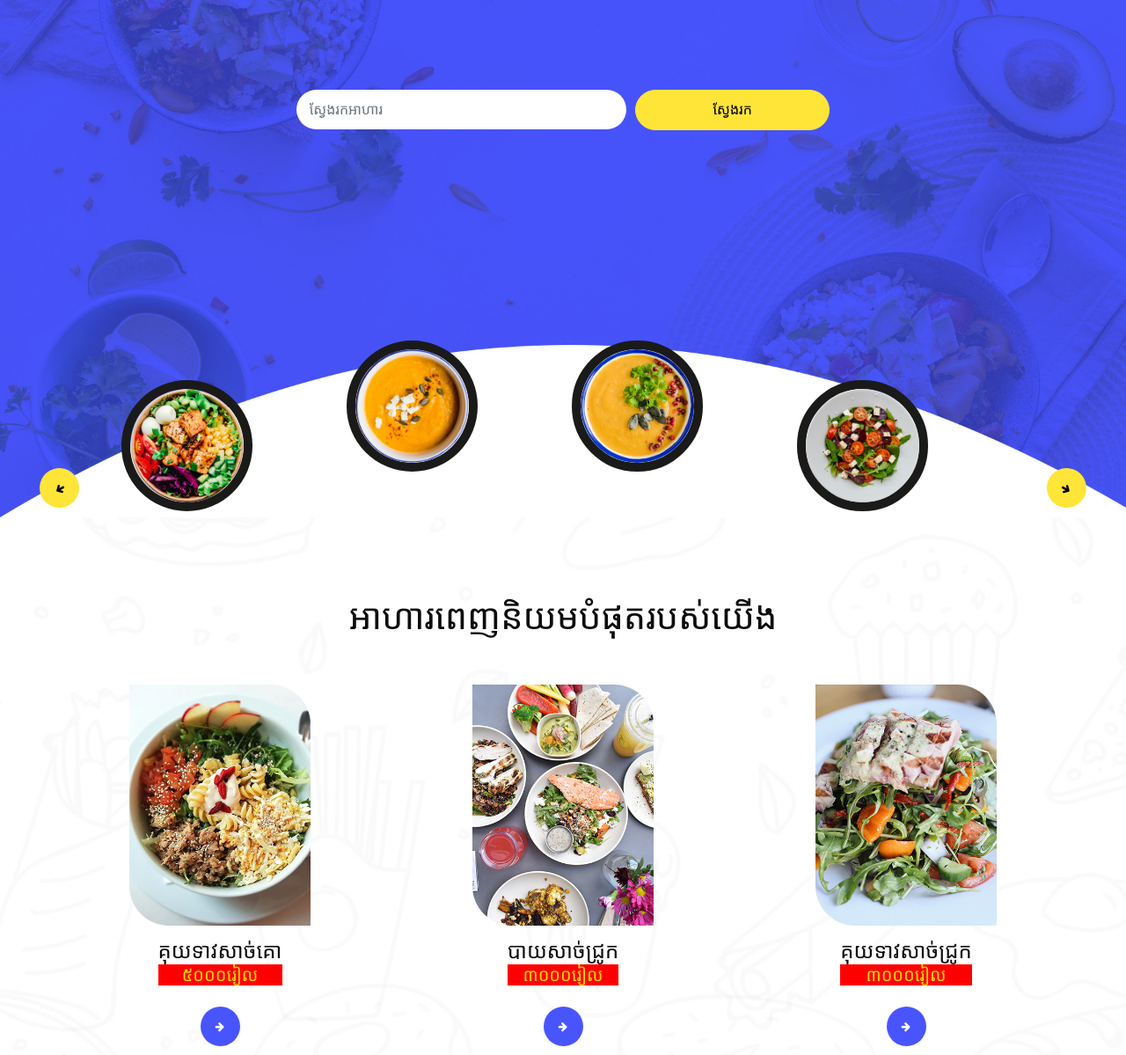
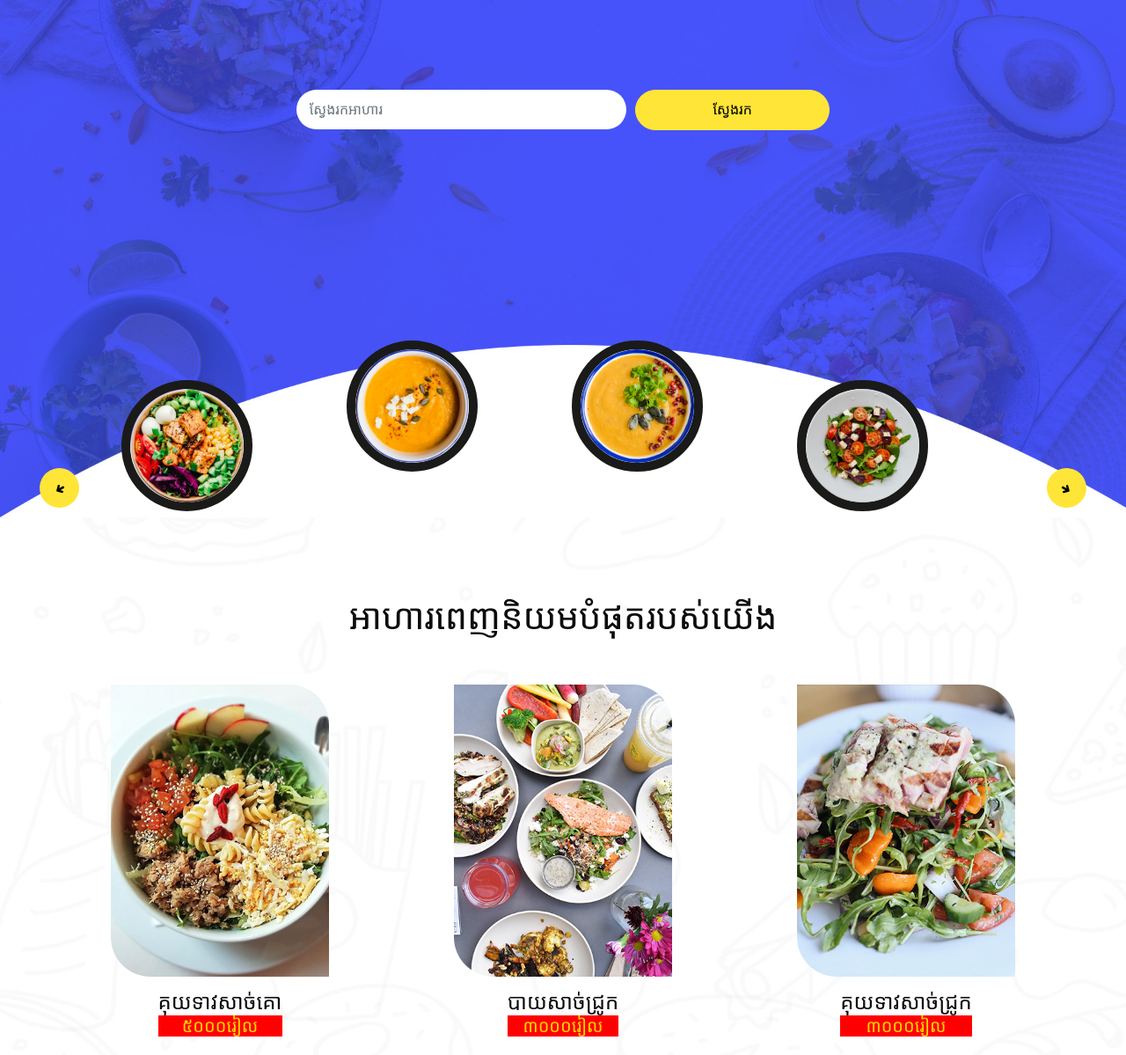
Before and after one commit to rattanak12/puyakfood, a plain HTML site: page index.html in a window 1280 px wide. Shown: the part 70-1269 px from the top of the page at 88% size. Drawn offline with nearby package versions, Linux system fonts and the light colour scheme.

Commit message:
Add files via upload

```diff
--- a/css/style.css
+++ b/css/style.css
@@ -87,7 +87,7 @@ body {
 }
 
 .box-img {
-  width: 57%;
+  width: 69%;
 }
 
 a,
```
